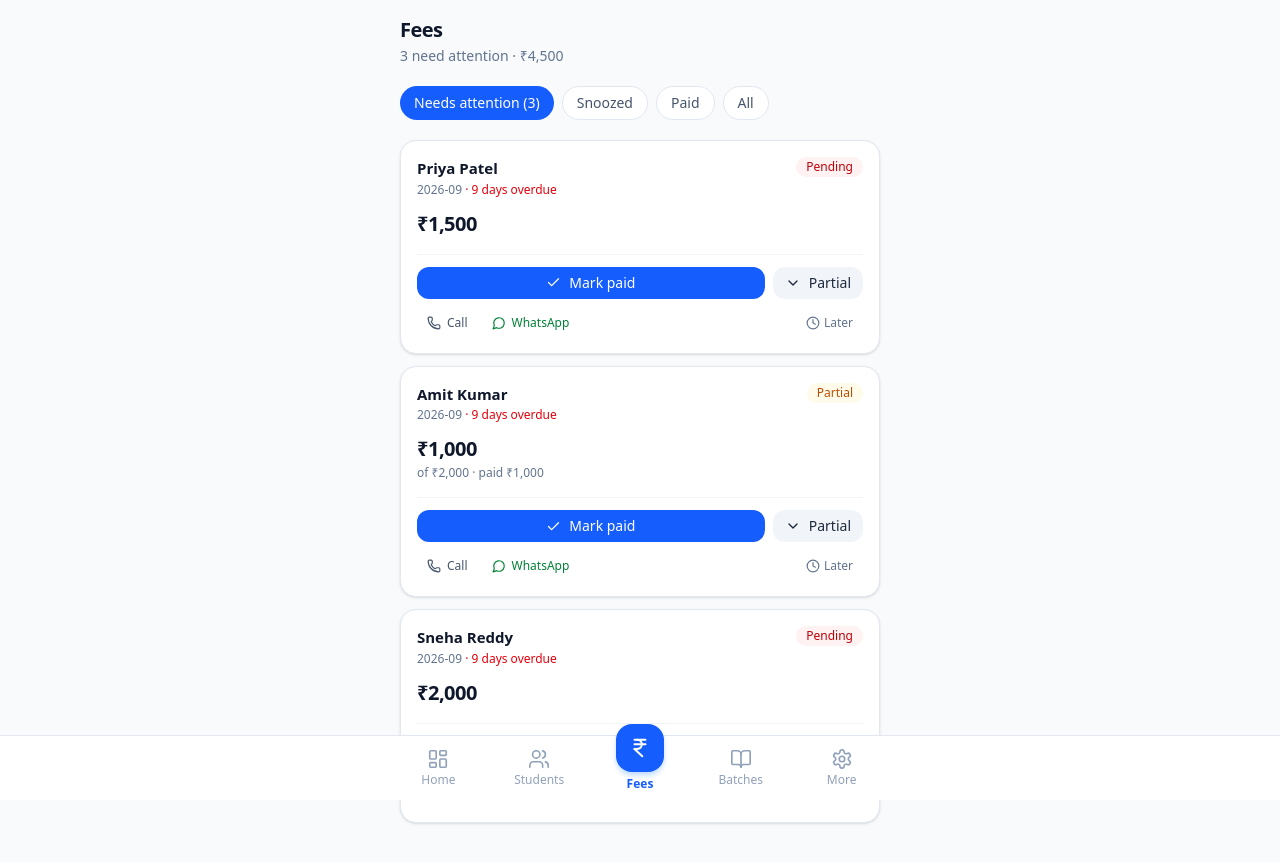
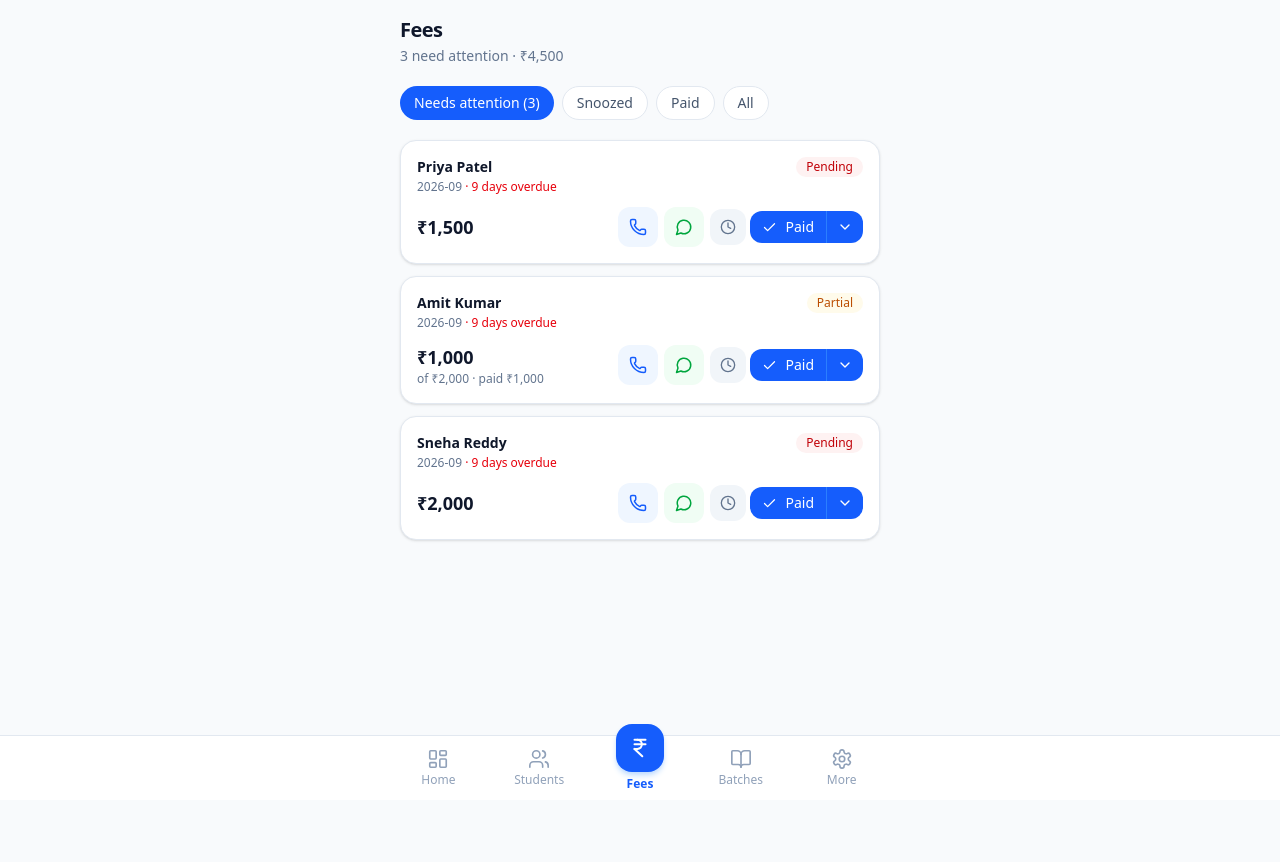
Before and after one commit to chandandass/fee-manager-saas, a Next.js app: page /fees in a window 1280 px wide. Shown: the top 862 px of the page. After the commit the page ends 800 px from the top, so only its background shows below. Built offline with nearby package versions, Linux system fonts and the light colour scheme.

Commit message:
Revert fee card layout to previous version

```diff
--- a/src/app/fees/page.tsx
+++ b/src/app/fees/page.tsx
@@ -7,6 +7,7 @@ import {
   Button,
   Badge,
   EmptyState,
+  IconButton,
   Modal,
   Input,
 } from "@/presentation/components/ui";
@@ -291,10 +292,9 @@ export default function FeesPage() {
                       : "")
                   }
                 >
-                  {/* Row 1: name + status */}
-                  <div className="flex items-start justify-between gap-3">
-                    <div className="min-w-0 flex-1">
-                      <p className="font-semibold text-[15px] text-slate-900 truncate">
+                  <div className="flex items-start justify-between gap-2">
+                    <div className="min-w-0">
+                      <p className="font-semibold text-sm truncate">
                         {fee.studentName}
                       </p>
                       <p className="text-xs text-slate-500 mt-0.5">
@@ -306,7 +306,7 @@ export default function FeesPage() {
                         )}
                         {snoozed && fee.snoozedUntil && (
                           <span className="text-amber-600 font-medium">
-                            {" · "}till{" "}
+                            {" · "}snoozed till{" "}
                             {new Date(fee.snoozedUntil).toLocaleDateString(
                               "en-IN",
                               { day: "numeric", month: "short" }
@@ -324,90 +324,35 @@ export default function FeesPage() {
                     </Badge>
                   </div>
 
-                  {/* Row 2: amount */}
-                  <div className="mt-3">
-                    <p className="text-xl font-semibold text-slate-900 tracking-tight">
+                  <div className="mt-3 flex items-center justify-between gap-2">
+                    <div>
+                      <p className="text-lg font-semibold text-slate-900">
                         {formatCurrency(due > 0 ? due : fee.amount)}
                       </p>
                       {fee.paidAmount > 0 && fee.status !== "paid" && (
-                      <p className="text-xs text-slate-500 mt-0.5">
+                        <p className="text-xs text-slate-500">
                           of {formatCurrency(fee.amount)} · paid{" "}
                           {formatCurrency(fee.paidAmount)}
                         </p>
                       )}
                       {fee.status === "paid" && (
-                      <p className="text-xs text-slate-500 mt-0.5">Fully paid</p>
+                        <p className="text-xs text-slate-500">Fully paid</p>
                       )}
                     </div>
 
-                  {/* Row 3: actions — clean single row */}
-                  {fee.status === "paid" ? (
-                    <div className="mt-4 pt-3 border-t border-slate-100">
-                      <Button
-                        size="sm"
-                        variant="secondary"
-                        onClick={() => openEdit(fee)}
-                        className="w-full"
+                    <div className="flex items-center gap-1.5 shrink-0">
+                      {fee.status !== "paid" && phone && !snoozed && (
+                        <>
+                          <IconButton
+                            href={
+                              "tel:+91" + phone.replace(/\D/g, "").slice(-10)
+                            }
+                            variant="call"
+                            title="Call"
                           >
-                        <Pencil size={14} />
-                        Edit payment
-                      </Button>
-                    </div>
-                  ) : snoozed ? (
-                    <div className="mt-4 pt-3 border-t border-slate-100">
-                      <Button
-                        size="sm"
-                        variant="secondary"
-                        onClick={() => unsnooze(fee)}
-                        className="w-full"
-                      >
-                        Bring back to attention
-                      </Button>
-                    </div>
-                  ) : (
-                    <div className="mt-4 pt-3 border-t border-slate-100 space-y-2.5">
-                      {/* Primary: Paid + partial */}
-                      <div className="flex gap-2">
-                        <Button
-                          size="sm"
-                          onClick={() => markFullPaid(fee)}
-                          className="flex-1"
-                        >
-                          <Check size={15} />
-                          Mark paid
-                        </Button>
-                        <Button
-                          size="sm"
-                          variant={showPartial ? "primary" : "secondary"}
-                          onClick={() => togglePartial(fee)}
-                          className="px-3"
-                        >
-                          {showPartial ? (
-                            <ChevronUp size={16} />
-                          ) : (
-                            <ChevronDown size={16} />
-                          )}
-                          Partial
-                        </Button>
-                      </div>
-
-                      {/* Secondary: contact + snooze — quieter */}
-                      <div className="flex items-center justify-between">
-                        <div className="flex items-center gap-1">
-                          {phone && (
-                            <>
-                              <a
-                                href={
-                                  "tel:+91" +
-                                  phone.replace(/\D/g, "").slice(-10)
-                                }
-                                className="inline-flex items-center gap-1.5 px-2.5 py-1.5 rounded-lg text-xs font-medium text-slate-600 hover:bg-slate-100"
-                              >
-                                <Phone size={14} />
-                                Call
-                              </a>
-                              <button
-                                type="button"
+                            <Phone size={18} />
+                          </IconButton>
+                          <IconButton
                             onClick={() =>
                               whatsappService.openReminder({
                                 phone,
@@ -417,14 +362,33 @@ export default function FeesPage() {
                                 instituteName: "Sharma Tuition Centre",
                               })
                             }
-                                className="inline-flex items-center gap-1.5 px-2.5 py-1.5 rounded-lg text-xs font-medium text-green-700 hover:bg-green-50"
+                            variant="whatsapp"
+                            title="WhatsApp reminder"
                           >
-                                <MessageCircle size={14} />
-                                WhatsApp
-                              </button>
+                            <MessageCircle size={18} />
+                          </IconButton>
                         </>
                       )}
-                        </div>
+
+                      {fee.status === "paid" ? (
+                        <Button
+                          size="sm"
+                          variant="secondary"
+                          onClick={() => openEdit(fee)}
+                        >
+                          <Pencil size={14} />
+                          Edit
+                        </Button>
+                      ) : snoozed ? (
+                        <Button
+                          size="sm"
+                          variant="secondary"
+                          onClick={() => unsnooze(fee)}
+                        >
+                          Bring back
+                        </Button>
+                      ) : (
+                        <div className="flex items-center gap-1">
                           <button
                             type="button"
                             onClick={() => {
@@ -432,26 +396,54 @@ export default function FeesPage() {
                               setSnoozeMenuId(showSnooze ? null : fee.id);
                             }}
                             className={
-                            "inline-flex items-center gap-1 px-2.5 py-1.5 rounded-lg text-xs font-medium " +
+                              "w-9 h-9 rounded-xl flex items-center justify-center transition " +
                               (showSnooze
-                              ? "bg-amber-100 text-amber-800"
-                              : "text-slate-500 hover:bg-slate-100")
+                                ? "bg-amber-100 text-amber-700"
+                                : "bg-slate-100 text-slate-500 hover:bg-slate-200")
                             }
+                            title="Snooze / later"
                           >
-                          <Clock size={14} />
-                          Later
+                            <Clock size={16} />
+                          </button>
+                          <div className="flex">
+                            <Button
+                              size="sm"
+                              onClick={() => markFullPaid(fee)}
+                              className="rounded-r-none"
+                            >
+                              <Check size={15} />
+                              Paid
+                            </Button>
+                            <button
+                              type="button"
+                              onClick={() => togglePartial(fee)}
+                              className={
+                                "px-2.5 rounded-r-xl flex items-center border-l border-blue-500 " +
+                                (showPartial
+                                  ? "bg-blue-700 text-white"
+                                  : "bg-blue-600 text-white hover:bg-blue-700")
+                              }
+                              title="Partial payment"
+                            >
+                              {showPartial ? (
+                                <ChevronUp size={16} />
+                              ) : (
+                                <ChevronDown size={16} />
+                              )}
                             </button>
                           </div>
                         </div>
                       )}
+                    </div>
+                  </div>
                 </Card>
 
                 {showSnooze && (
                   <div className="bg-amber-50 border border-t-0 border-amber-100 rounded-b-2xl px-4 py-3">
                     <p className="text-xs text-slate-600 mb-2">
-                      Hide for a while — comes back automatically
+                      Hide from “Needs attention” for a while
                     </p>
-                    <div className="flex gap-2">
+                    <div className="flex gap-2 flex-wrap">
                       <Button
                         size="sm"
                         variant="secondary"
@@ -484,8 +476,7 @@ export default function FeesPage() {
                       className="space-y-2"
                     >
                       <p className="text-xs text-slate-600">
-                        Amount received now · remaining{" "}
-                        {formatCurrency(due)}
+                        Partial · remaining {formatCurrency(due)}
                       </p>
                       <div className="flex gap-2 items-center">
                         <Input
```
Lines whose indentation alone changed are shown as unchanged.
